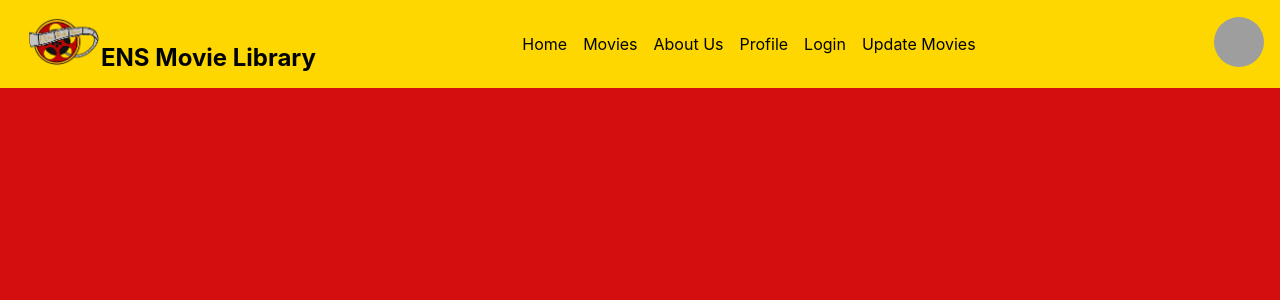
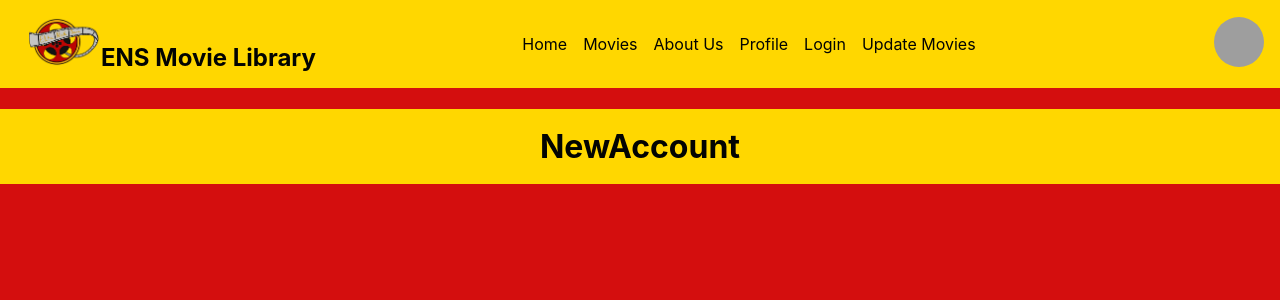
Before and after one commit to SaraSchafer/ANSMoviesLibrary, a React (Create React App) app in the folder ensmovielibrary/: page /signup in a window 1280 px wide. Shown: the top 300 px of the page. Built offline with nearby package versions, Linux system fonts and the light colour scheme; grey boxes are pictures that could not be loaded.

Commit message:
Update App.js

```diff
--- a/ensmovielibrary/src/App.js
+++ b/ensmovielibrary/src/App.js
@@ -7,6 +7,8 @@ import Profile from "./pages/profile";
 import Login from "./pages/login";
 import UpdateMovies from "./pages/updateMovies";
 import AllMovies from "./pages/allMovies";
+import NewAccount from "./pages/newAccount";  // Import NewAccount component
+
 function App() {
     return (
         <div className="App">
@@ -20,6 +22,7 @@ function App() {
                     <Route path="/login" element={<Login />} />
                     <Route path="/updateMovies" element={<UpdateMovies />} />
                     <Route path="/movies" element={<AllMovies />} />
+                    <Route path="/signup" element={<NewAccount />} />  {/* Added signup route */}
                 </Routes>
             </Router>
         </div>
```
Lines whose indentation alone changed are shown as unchanged.
